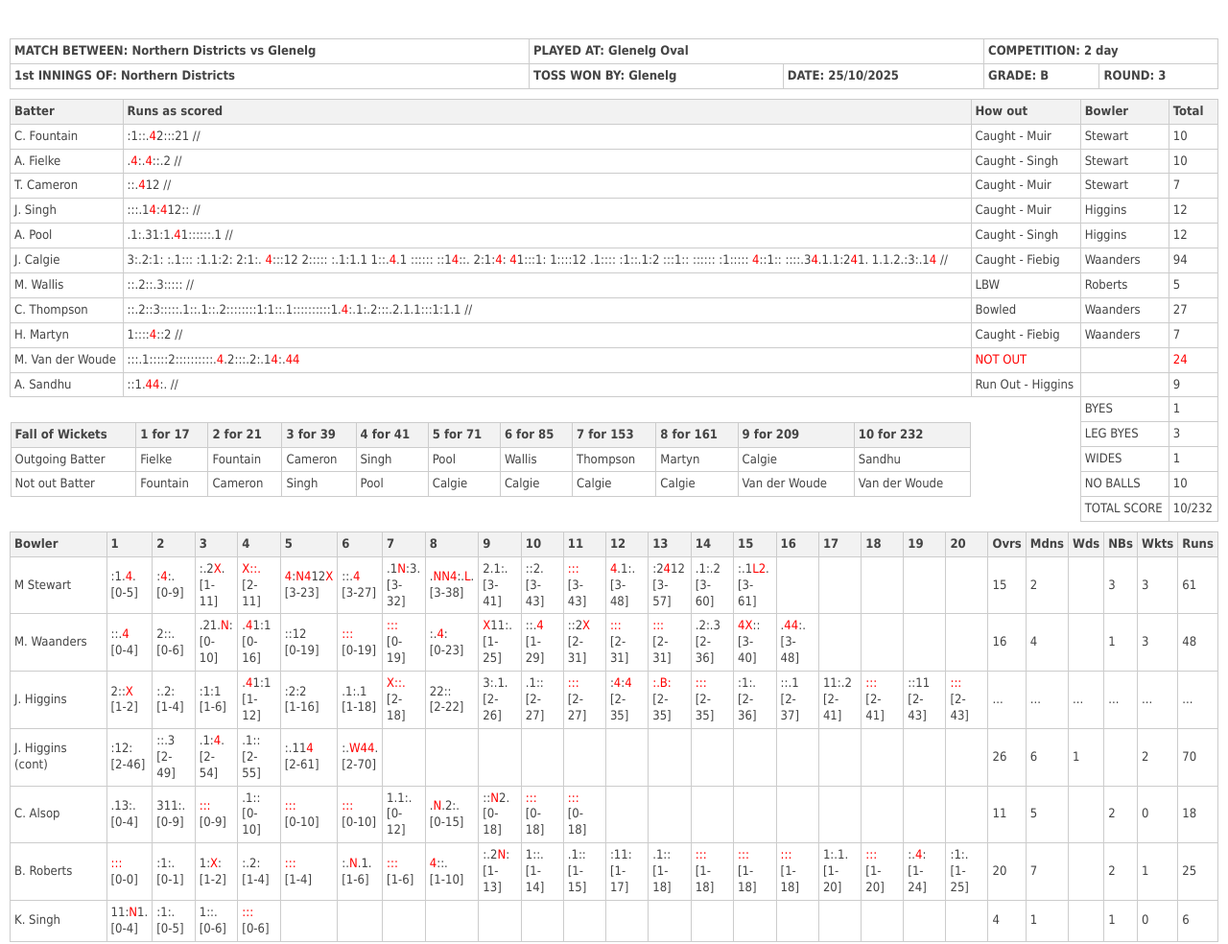
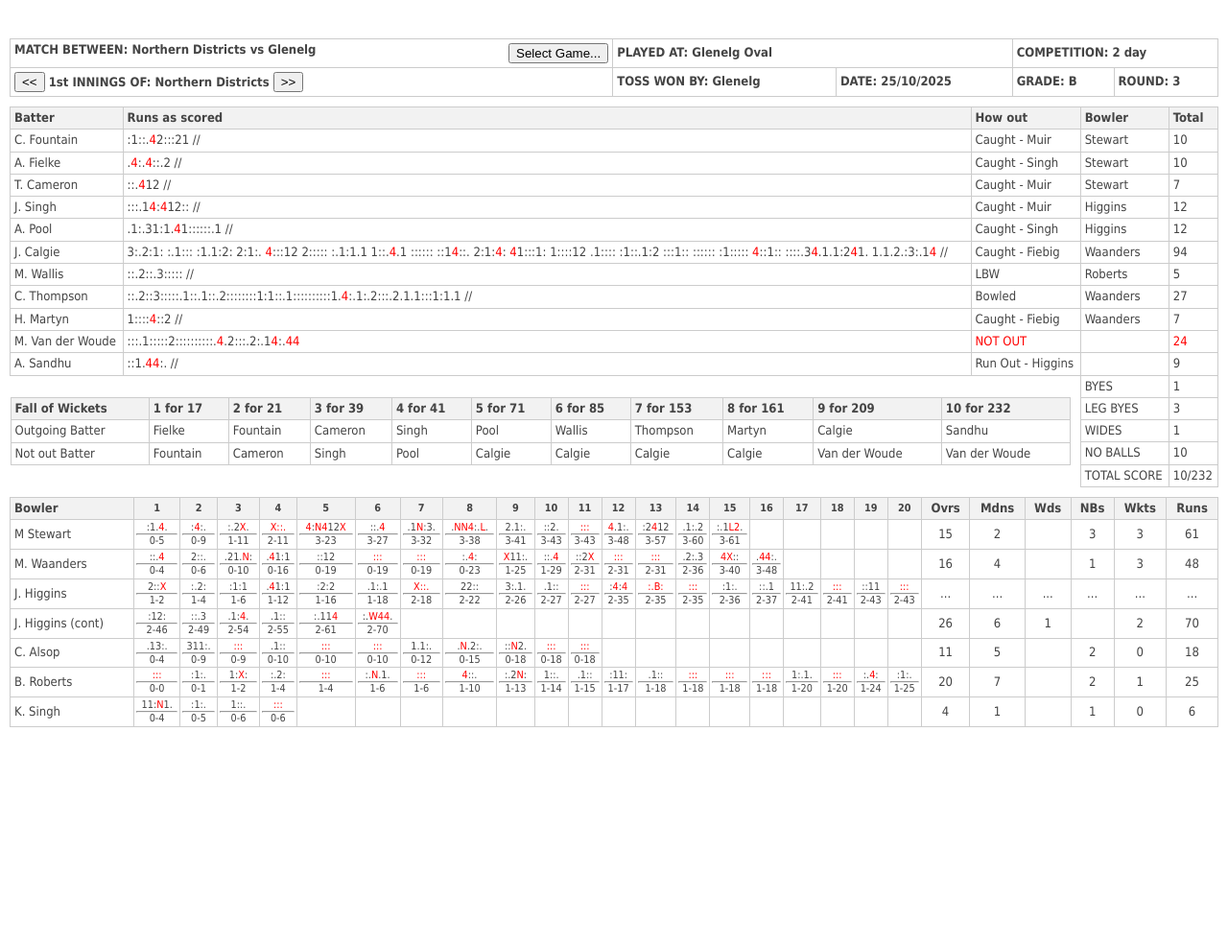
Before and after one commit to davefountain/node, a website: page public/index.html in a window 1280 px wide. Shown: the whole page at 96% size. After the commit the page ends 800 px from the top, so only its background shows below. Drawn offline with Linux system fonts and the light colour scheme.

Commit message:
Better formatting

```diff
--- a/public/index.html
+++ b/public/index.html
@@ -6,7 +6,7 @@
     <style>
         body{margin:40px auto;
              max-width:1400px;
-             line-height:1.3;
+             line-height:1.1;
              font-size:18px;
              font-family: Tahoma, Verdana, Geneva, sans-serif;
              color:#444;
@@ -27,8 +27,25 @@
             padding: 4px; /* Adds padding inside cells */
             text-align: left; /* Aligns text to the left */
         }
+        #bowling td {
+            padding: 2px;
+            text-align: center;
+            font-size: smaller;
+        }
+        #bowling td:nth-child(1) {
+            padding-left: 4px;
+            text-align: left;
+            font-size: inherit ;
+        }
+        #bowling td:nth-child(n+22):nth-child(-n+27) {
+            padding: 4px;
+            font-size: inherit ;
+        }
 
-        h1,h2,h3{line-height:1.2}
+        hr {margin-block-start: 0;
+            margin-block-end: 0;
+            }
+
         em {color: red; font-style: normal; }
     </style>
 
@@ -36,14 +53,19 @@
 </head>
 <body>
 <b>
-<table>
+<table id="heading">
     <tr>
-        <td>MATCH BETWEEN: Northern Districts vs Glenelg</td>
+        <td>MATCH BETWEEN: Northern Districts vs Glenelg
+            <button style="float: right;">Select Game...</button>
+        </td>
         <td colspan="2">PLAYED AT: Glenelg Oval</td>
         <td colspan="2">COMPETITION: 2 day</td>
     </tr>
     <tr>
-        <td>1st INNINGS OF: Northern Districts</td>
+        <td><button><<</button>
+            1st INNINGS OF: Northern Districts
+            <button>>></button>
+        </td>
         <td>TOSS WON BY: Glenelg</td>
         <td>DATE: 25/10/2025</td>
         <td>GRADE: B</td>
@@ -52,7 +74,7 @@
 </table>
 </b>
 
-<table>
+<table id="batting">
     <thead>
     <tr>
         <td>Batter</td>
@@ -141,8 +163,10 @@
         <td>9</td>
     </tr>
     <tr>
-        <td colspan="2" rowspan="5" style="padding: 0px; border: 0px;">
-            <table>
+        <td colspan="3" rowspan="5" style="padding-left: 0px;
+                                           padding-right: 10px;
+                                           border: 0px;">
+            <table id="fow">
             <thead>
             <tr>
                 <td>Fall of Wickets</td>
@@ -188,27 +212,27 @@
             </tbody>
             </table>
         </td>
-        <td style="border: 0px;"></td>
+         <!-- <td style="border: 0px;"></td>. -->
         <td>BYES</td>
         <td>1</td>
     </tr>
     <tr>
-        <td style="border: 0px;"></td>
+         <!-- <td style="border: 0px;"></td>. -->
         <td>LEG BYES</td>
         <td>3</td>
     </tr>
     <tr>
-        <td style="border: 0px;"></td>
+         <!-- <td style="border: 0px;"></td>. -->
         <td>WIDES</td>
         <td>1</td>
     </tr>
     <tr>
-        <td style="border: 0px;"></td>
+         <!-- <td style="border: 0px;"></td>. -->
         <td>NO BALLS</td>
         <td>10</td>
     </tr>
     <tr>
-        <td style="border: 0px;"></td>
+         <!-- <td style="border: 0px;"></td>. -->
         <td>TOTAL SCORE</td>
         <td>10/232</td>
     </tr>
@@ -216,7 +240,7 @@
 </table>
 
 
-<table>
+<table id="bowling">
     <thead><tr>
         <td>Bowler</td>
         <td>1</td>
@@ -249,21 +273,21 @@
     <tbody>
     <tr>
         <td>M Stewart</td>
-        <td>:1.<em>4</em>.<br>[0-5]</td>
-        <td>:<em>4</em>:.<br>[0-9]</td>
-        <td>:.2<em>X</em>.<br>[1-11]</td>
-        <td><em>X::.</em><br>[2-11]</td>
-        <td><em>4</em>:<em>N4</em>12<em>X</em><br>[3-23]</td>
-        <td>::.<em>4</em><br>[3-27]</td>
-        <td>.1<em>N</em>:3.<br>[3-32]</td>
-        <td>.<em>NN4</em>:.<em>L</em>.<br>[3-38]</td>
-        <td>2.1:.<br>[3-41]</td>
-        <td>::2.<br>[3-43]</td>
-        <td><em>:::</em><br>[3-43]</td>
-        <td><em>4</em>.1:.<br>[3-48]</td>
-        <td>:2<em>4</em>12<br>[3-57]</td>
-        <td>.1:.2<br>[3-60]</td>
-        <td>:.1<em>L2</em>.<br>[3-61]</td>
+        <td>:1.<em>4</em>.<hr>0-5</td>
+        <td>:<em>4</em>:.<hr>0-9</td>
+        <td>:.2<em>X</em>.<hr>1-11</td>
+        <td><em>X::.</em><hr>2-11</td>
+        <td><em>4</em>:<em>N4</em>12<em>X</em><hr>3-23</td>
+        <td>::.<em>4</em><hr>3-27</td>
+        <td>.1<em>N</em>:3.<hr>3-32</td>
+        <td>.<em>NN4</em>:.<em>L</em>.<hr>3-38</td>
+        <td>2.1:.<hr>3-41</td>
+        <td>::2.<hr>3-43</td>
+        <td><em>:::</em><hr>3-43</td>
+        <td><em>4</em>.1:.<hr>3-48</td>
+        <td>:2<em>4</em>12<hr>3-57</td>
+        <td>.1:.2<hr>3-60</td>
+        <td>:.1<em>L2</em>.<hr>3-61</td>
         <td></td>
         <td></td>
         <td></td>
@@ -278,22 +302,22 @@
     </tr>
     <tr>
         <td>M. Waanders</td>
-        <td>::.<em>4</em><br>[0-4]</td>
-        <td>2::.<br>[0-6]</td>
-        <td>.21.<em>N</em>:<br>[0-10]</td>
-        <td>.<em>4</em>1:1<br>[0-16]</td>
-        <td>::12<br>[0-19]</td>
-        <td><em>:::</em><br>[0-19]</td>
-        <td><em>:::</em><br>[0-19]</td>
-        <td>:.<em>4</em>:<br>[0-23]</td>
-        <td><em>X</em>11:.<br>[1-25]</td>
-        <td>::.<em>4</em><br>[1-29]</td>
-        <td>::2<em>X</em><br>[2-31]</td>
-        <td><em>:::</em><br>[2-31]</td>
-        <td><em>:::</em><br>[2-31]</td>
-        <td>.2:.3<br>[2-36]</td>
-        <td><em>4X</em>::<br>[3-40]</td>
-        <td>.<em>44</em>:.<br>[3-48]</td>
+        <td>::.<em>4</em><hr>0-4</td>
+        <td>2::.<hr>0-6</td>
+        <td>.21.<em>N</em>:<hr>0-10</td>
+        <td>.<em>4</em>1:1<hr>0-16</td>
+        <td>::12<hr>0-19</td>
+        <td><em>:::</em><hr>0-19</td>
+        <td><em>:::</em><hr>0-19</td>
+        <td>:.<em>4</em>:<hr>0-23</td>
+        <td><em>X</em>11:.<hr>1-25</td>
+        <td>::.<em>4</em><hr>1-29</td>
+        <td>::2<em>X</em><hr>2-31</td>
+        <td><em>:::</em><hr>2-31</td>
+        <td><em>:::</em><hr>2-31</td>
+        <td>.2:.3<hr>2-36</td>
+        <td><em>4X</em>::<hr>3-40</td>
+        <td>.<em>44</em>:.<hr>3-48</td>
         <td></td>
         <td></td>
         <td></td>
@@ -307,26 +331,26 @@
     </tr>
     <tr>
         <td>J. Higgins</td>
-        <td>2::<em>X</em><br>[1-2]</td>
-        <td>:.2:<br>[1-4]</td>
-        <td>:1:1<br>[1-6]</td>
-        <td>.<em>4</em>1:1<br>[1-12]</td>
-        <td>:2:2<br>[1-16]</td>
-        <td>.1:.1<br>[1-18]</td>
-        <td><em>X::.</em><br>[2-18]</td>
-        <td>22::<br>[2-22]</td>
-        <td>3:.1.<br>[2-26]</td>
-        <td>.1::<br>[2-27]</td>
-        <td><em>:::</em><br>[2-27]</td>
-        <td>:<em>4</em>:<em>4</em><br>[2-35]</td>
-        <td><em>:.B:</em><br>[2-35]</td>
-        <td><em>:::</em><br>[2-35]</td>
-        <td>:1:.<br>[2-36]</td>
-        <td>::.1<br>[2-37]</td>
-        <td>11:.2<br>[2-41]</td>
-        <td><em>:::</em><br>[2-41]</td>
-        <td>::11<br>[2-43]</td>
-        <td><em>:::</em><br>[2-43]</td>
+        <td>2::<em>X</em><hr>1-2</td>
+        <td>:.2:<hr>1-4</td>
+        <td>:1:1<hr>1-6</td>
+        <td>.<em>4</em>1:1<hr>1-12</td>
+        <td>:2:2<hr>1-16</td>
+        <td>.1:.1<hr>1-18</td>
+        <td><em>X::.</em><hr>2-18</td>
+        <td>22::<hr>2-22</td>
+        <td>3:.1.<hr>2-26</td>
+        <td>.1::<hr>2-27</td>
+        <td><em>:::</em><hr>2-27</td>
+        <td>:<em>4</em>:<em>4</em><hr>2-35</td>
+        <td><em>:.B:</em><hr>2-35</td>
+        <td><em>:::</em><hr>2-35</td>
+        <td>:1:.<hr>2-36</td>
+        <td>::.1<hr>2-37</td>
+        <td>11:.2<hr>2-41</td>
+        <td><em>:::</em><hr>2-41</td>
+        <td>::11<hr>2-43</td>
+        <td><em>:::</em><hr>2-43</td>
         <td>...</td>
         <td>...</td>
         <td>...</td>
@@ -336,12 +360,12 @@
     </tr>
     <tr>
         <td>J. Higgins (cont)</td>
-        <td>:12:<br>[2-46]</td>
-        <td>::.3<br>[2-49]</td>
-        <td>.1:<em>4</em>.<br>[2-54]</td>
-        <td>.1::<br>[2-55]</td>
-        <td>:.11<em>4</em><br>[2-61]</td>
-        <td>:.<em>W44</em>.<br>[2-70]</td>
+        <td>:12:<hr>2-46</td>
+        <td>::.3<hr>2-49</td>
+        <td>.1:<em>4</em>.<hr>2-54</td>
+        <td>.1::<hr>2-55</td>
+        <td>:.11<em>4</em><hr>2-61</td>
+        <td>:.<em>W44</em>.<hr>2-70</td>
         <td></td>
         <td></td>
         <td></td>
@@ -365,17 +389,17 @@
     </tr>
     <tr>
         <td>C. Alsop</td>
-        <td>.13:.<br>[0-4]</td>
-        <td>311:.<br>[0-9]</td>
-        <td><em>:::</em><br>[0-9]</td>
-        <td>.1::<br>[0-10]</td>
-        <td><em>:::</em><br>[0-10]</td>
-        <td><em>:::</em><br>[0-10]</td>
-        <td>1.1:.<br>[0-12]</td>
-        <td>.<em>N</em>.2:.<br>[0-15]</td>
-        <td>::<em>N</em>2.<br>[0-18]</td>
-        <td><em>:::</em><br>[0-18]</td>
-        <td><em>:::</em><br>[0-18]</td>
+        <td>.13:.<hr>0-4</td>
+        <td>311:.<hr>0-9</td>
+        <td><em>:::</em><hr>0-9</td>
+        <td>.1::<hr>0-10</td>
+        <td><em>:::</em><hr>0-10</td>
+        <td><em>:::</em><hr>0-10</td>
+        <td>1.1:.<hr>0-12</td>
+        <td>.<em>N</em>.2:.<hr>0-15</td>
+        <td>::<em>N</em>2.<hr>0-18</td>
+        <td><em>:::</em><hr>0-18</td>
+        <td><em>:::</em><hr>0-18</td>
         <td></td>
         <td></td>
         <td></td>
@@ -394,26 +418,26 @@
     </tr>
     <tr>
         <td>B. Roberts</td>
-        <td><em>:::</em><br>[0-0]</td>
-        <td>:1:.<br>[0-1]</td>
-        <td>1:<em>X</em>:<br>[1-2]</td>
-        <td>:.2:<br>[1-4]</td>
-        <td><em>:::</em><br>[1-4]</td>
-        <td>:.<em>N</em>.1.<br>[1-6]</td>
-        <td><em>:::</em><br>[1-6]</td>
-        <td><em>4</em>::.<br>[1-10]</td>
-        <td>:.2<em>N</em>:<br>[1-13]</td>
-        <td>1::.<br>[1-14]</td>
-        <td>.1::<br>[1-15]</td>
-        <td>:11:<br>[1-17]</td>
-        <td>.1::<br>[1-18]</td>
-        <td><em>:::</em><br>[1-18]</td>
-        <td><em>:::</em><br>[1-18]</td>
-        <td><em>:::</em><br>[1-18]</td>
-        <td>1:.1.<br>[1-20]</td>
-        <td><em>:::</em><br>[1-20]</td>
-        <td>:.<em>4</em>:<br>[1-24]</td>
-        <td>:1:.<br>[1-25]</td>
+        <td><em>:::</em><hr>0-0</td>
+        <td>:1:.<hr>0-1</td>
+        <td>1:<em>X</em>:<hr>1-2</td>
+        <td>:.2:<hr>1-4</td>
+        <td><em>:::</em><hr>1-4</td>
+        <td>:.<em>N</em>.1.<hr>1-6</td>
+        <td><em>:::</em><hr>1-6</td>
+        <td><em>4</em>::.<hr>1-10</td>
+        <td>:.2<em>N</em>:<hr>1-13</td>
+        <td>1::.<hr>1-14</td>
+        <td>.1::<hr>1-15</td>
+        <td>:11:<hr>1-17</td>
+        <td>.1::<hr>1-18</td>
+        <td><em>:::</em><hr>1-18</td>
+        <td><em>:::</em><hr>1-18</td>
+        <td><em>:::</em><hr>1-18</td>
+        <td>1:.1.<hr>1-20</td>
+        <td><em>:::</em><hr>1-20</td>
+        <td>:.<em>4</em>:<hr>1-24</td>
+        <td>:1:.<hr>1-25</td>
         <td>20</td>
         <td>7</td>
         <td></td>
@@ -423,10 +447,10 @@
     </tr>
     <tr>
         <td>K. Singh</td>
-        <td>11:<em>N</em>1.<br>[0-4]</td>
-        <td>:1:.<br>[0-5]</td>
-        <td>1::.<br>[0-6]</td>
-        <td><em>:::</em><br>[0-6]</td>
+        <td>11:<em>N</em>1.<hr>0-4</td>
+        <td>:1:.<hr>0-5</td>
+        <td>1::.<hr>0-6</td>
+        <td><em>:::</em><hr>0-6</td>
         <td></td>
         <td></td>
         <td></td>
```
